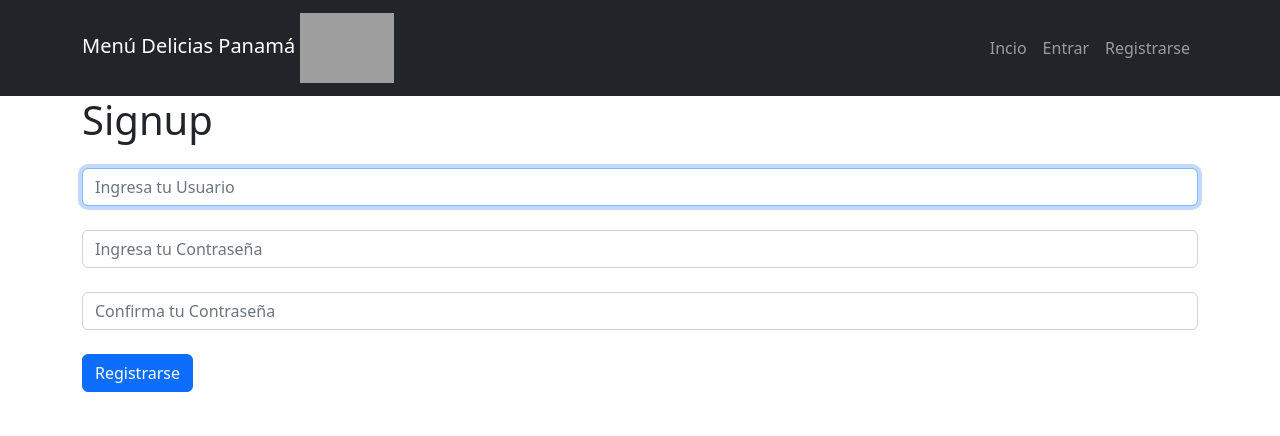
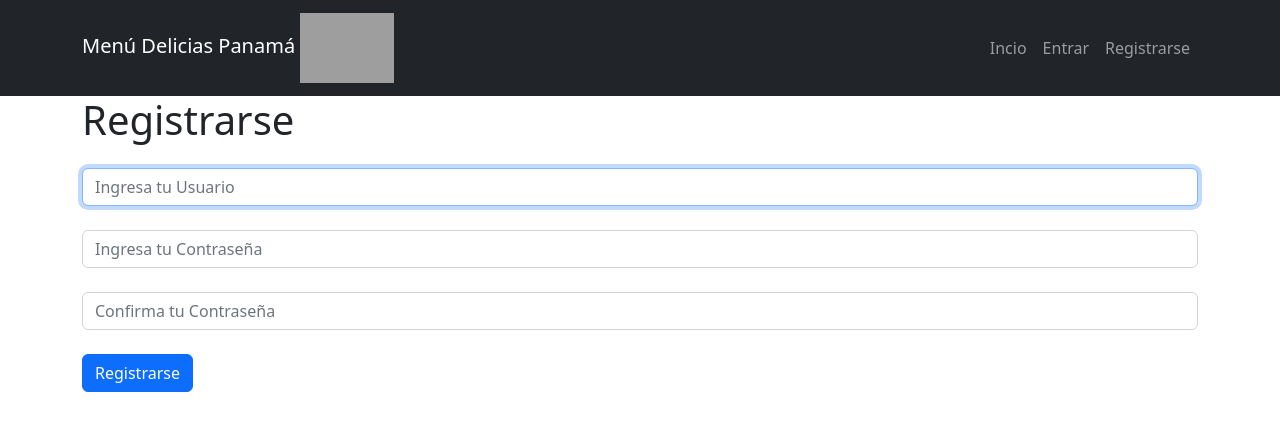
Before and after one commit to oderay97/-prueba_django_rh_vital, a Django app: page /signup/ in a window 1280 px wide. Shown: the top 436 px of the page. Run offline with Django 4.2, Linux system fonts and the light colour scheme; some libraries are stand-ins or nearby versions; grey boxes are pictures that could not be loaded.

Commit message:
Change Register  Prod

```diff
--- a/tasks/templates/signup.html
+++ b/tasks/templates/signup.html
@@ -1,7 +1,7 @@
 {% extends 'base.html' %} {% block content %}
 
 <div class="container">
-  <h1>Signup</h1>
+  <h1>Registrarse</h1>
 
   {{error}}
 
```
